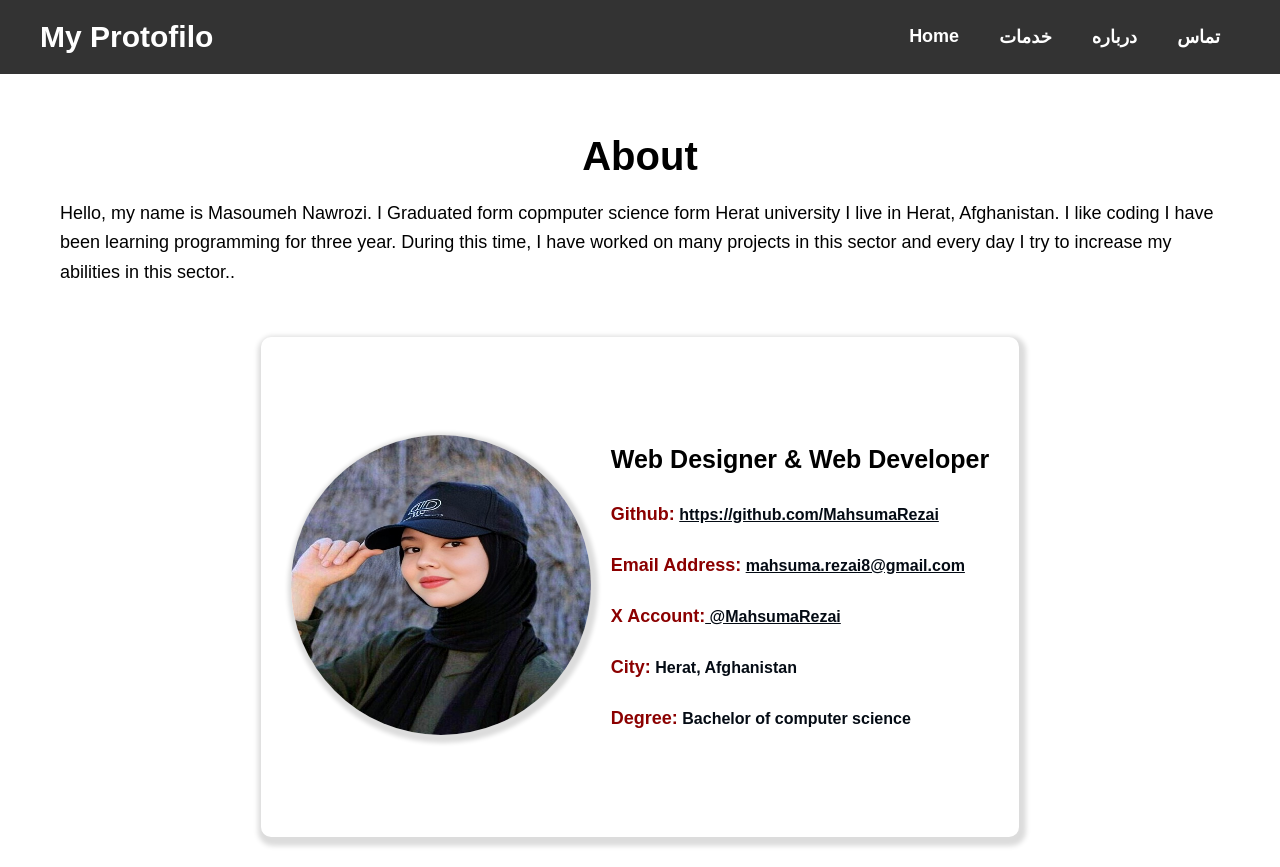
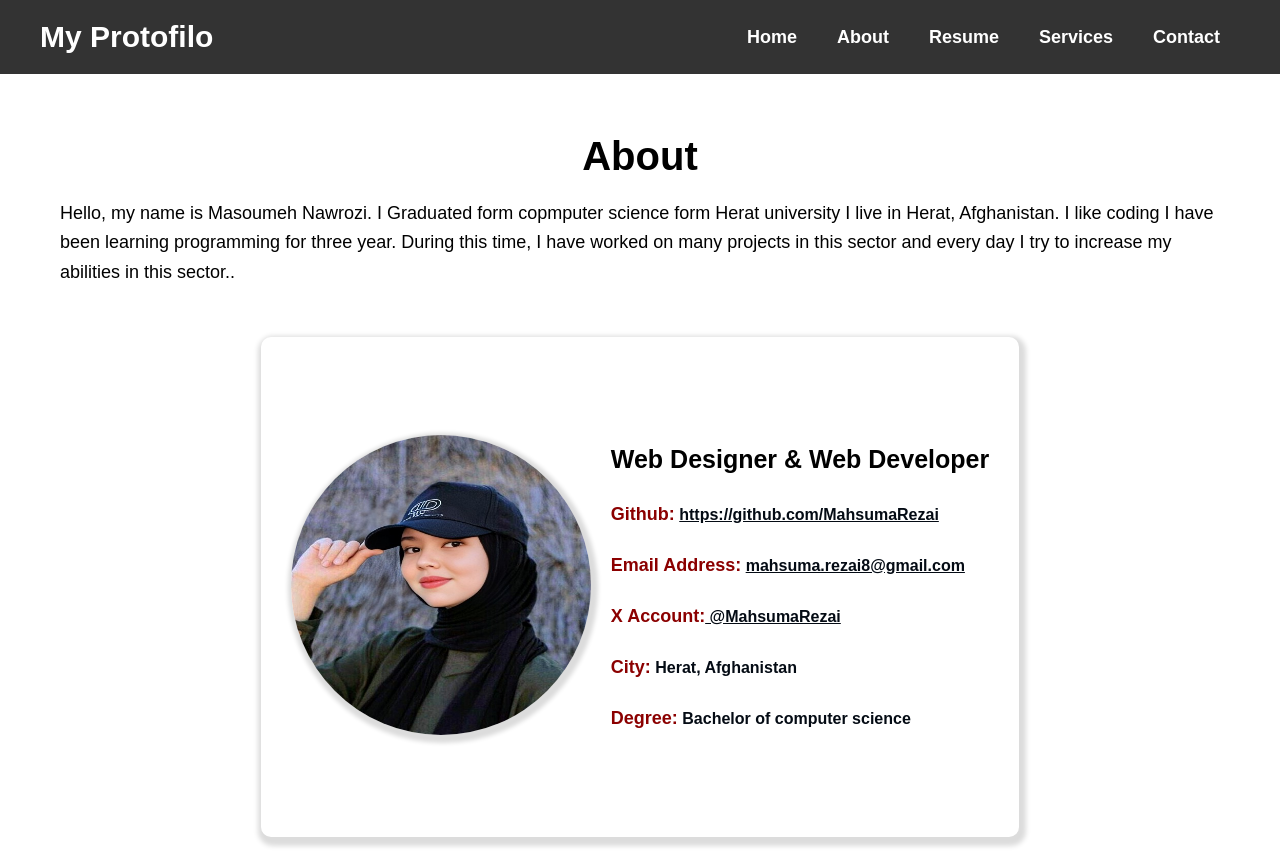
Before and after one commit to MahsumaRezai/Powerful_girls, a React (Create React App) app: page / in a window 1280 px wide. Built offline with nearby package versions, Linux system fonts and the light colour scheme.

Commit message:
work on head infromation

```diff
--- a/src/Components/Head.js
+++ b/src/Components/Head.js
@@ -18,9 +18,11 @@ const Head = () => {
             <nav className={`nav-links ${isMenuOpen ? 'active' : ''}`}>
                 <ul className="list">
                     <li><a href="#home">Home</a></li>
-                    <li><a href="#services">خدمات</a></li>
-                    <li><a href="#about">درباره</a></li>
-                    <li><a href="#contact">تماس</a></li>
+                    <li><a href="#services">About</a></li>
+                    <li><a href="#about">Resume</a></li>
+                    <li><a href="#contact">Services</a></li>
+                    <li><a href="#contact">Contact</a></li>
+
                 </ul>
             </nav>
 
```
Also changed, not shown: src/Components/Main.js (added, +22 -0 lines).
